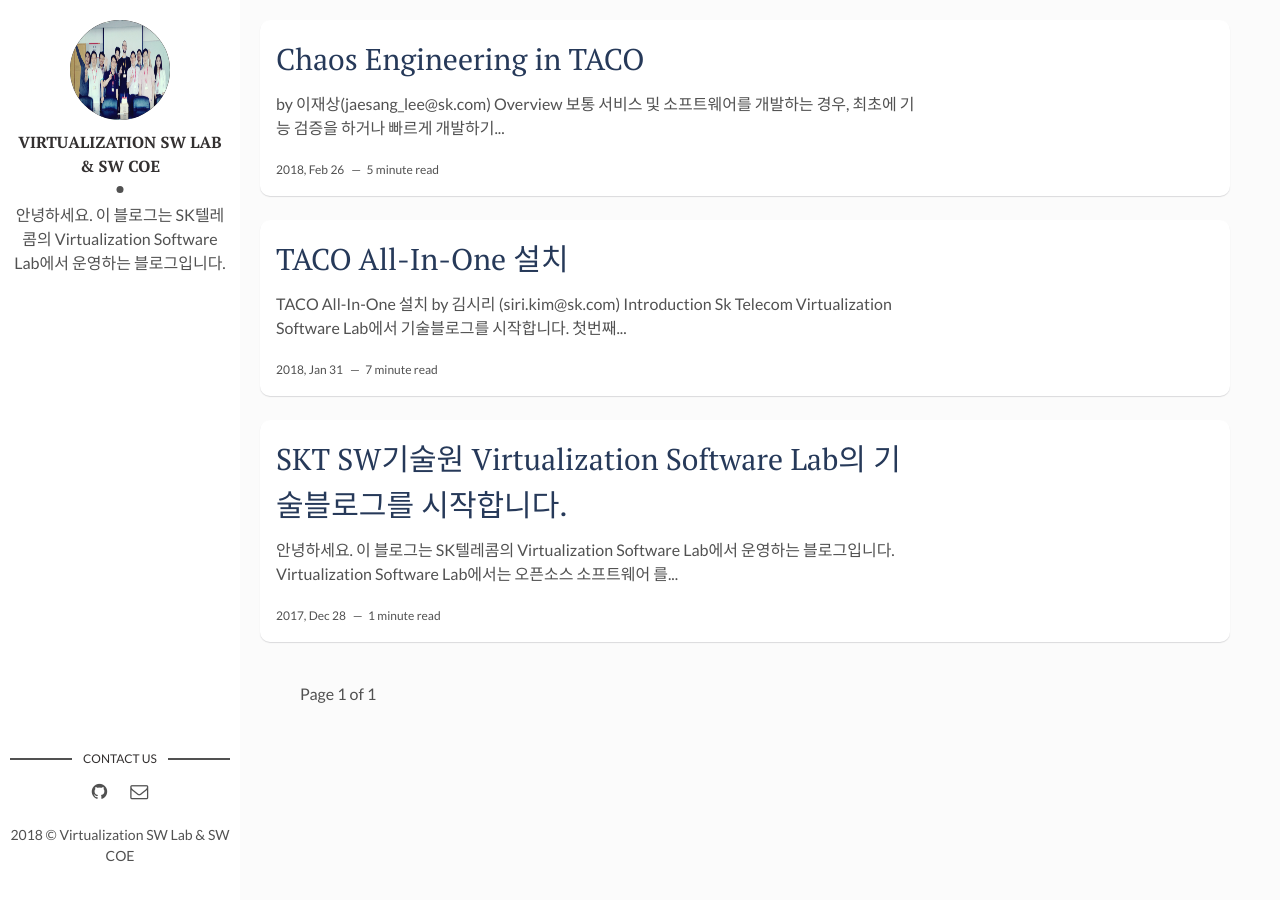
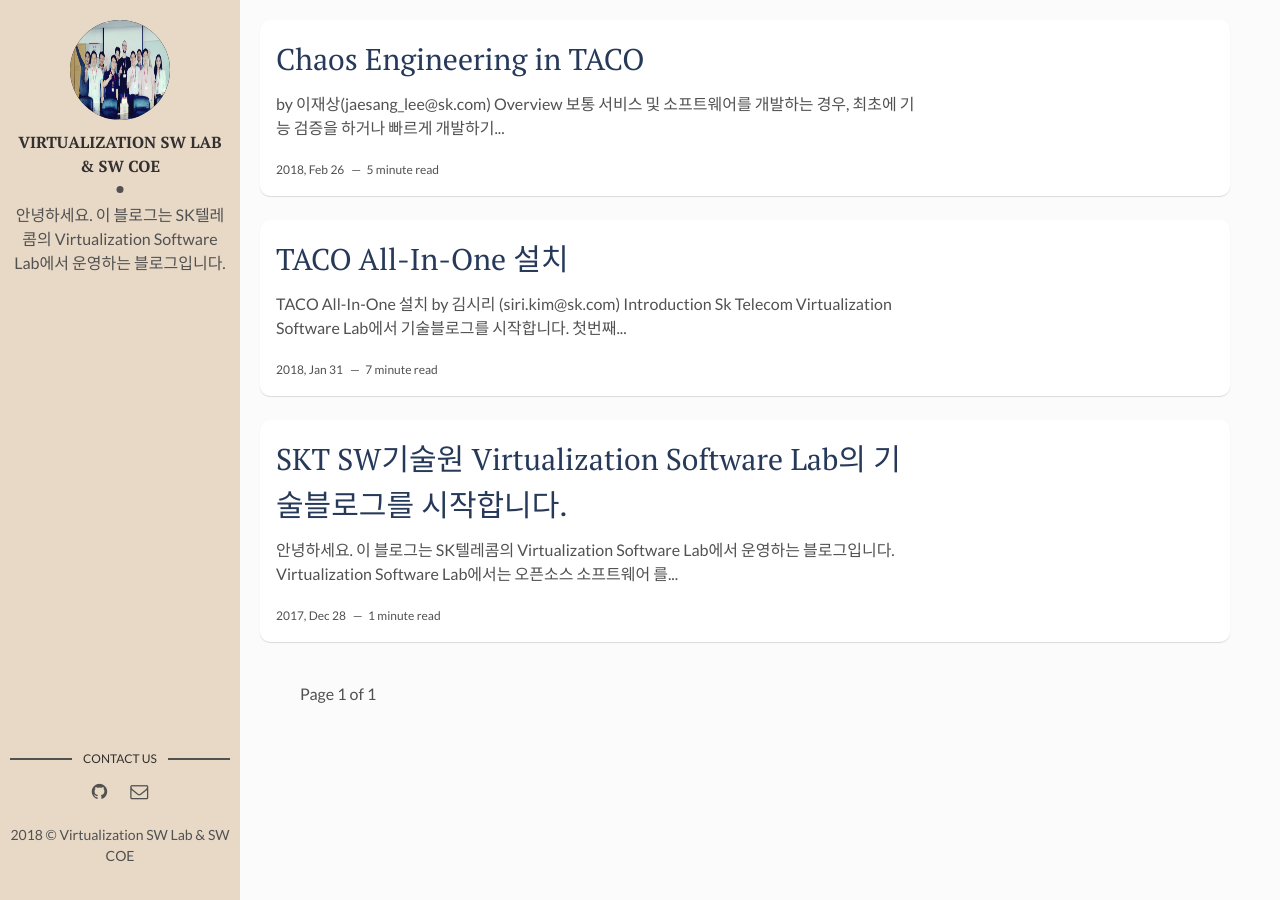
Before and after one commit to sktelecom-oslab/Virtualization-Software-Lab, a Jekyll site: the page built from index.html, in a window 1280 px wide. Built offline with Jekyll 4.4.1, drawn with Linux system fonts in a browser that asks for light colours; the list of posts is cut into pages by our own code.

Commit message:
sidebar background color test

```diff
--- a/assets/css/main.css
+++ b/assets/css/main.css
@@ -918,7 +918,7 @@ table tfoot td {
   width: 240px;
   height: 100%;
   padding: 20px 10px;
-  background-color: #ffffff;
+  background-color: #e8d9c7;
 }
 
 .about {
```
